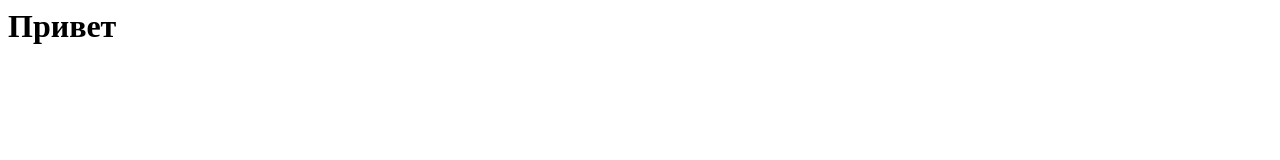
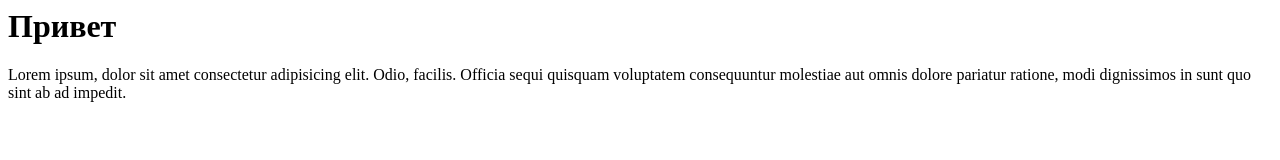
Before and after one commit to MikhailU-93/for_study, a plain HTML site: page index.html in a window 1280 px wide. Drawn offline with Linux system fonts and the light colour scheme.

Commit message:
добавил описание
p

```diff
--- a/index.html
+++ b/index.html
@@ -6,6 +6,7 @@
 </head>
 <body>
   <h1>Привет</h1>
+  <p>Lorem ipsum, dolor sit amet consectetur adipisicing elit. Odio, facilis. Officia sequi quisquam voluptatem consequuntur molestiae aut omnis dolore pariatur ratione, modi dignissimos in sunt quo sint ab ad impedit.</p>
 
 </body>
 </html>
```
